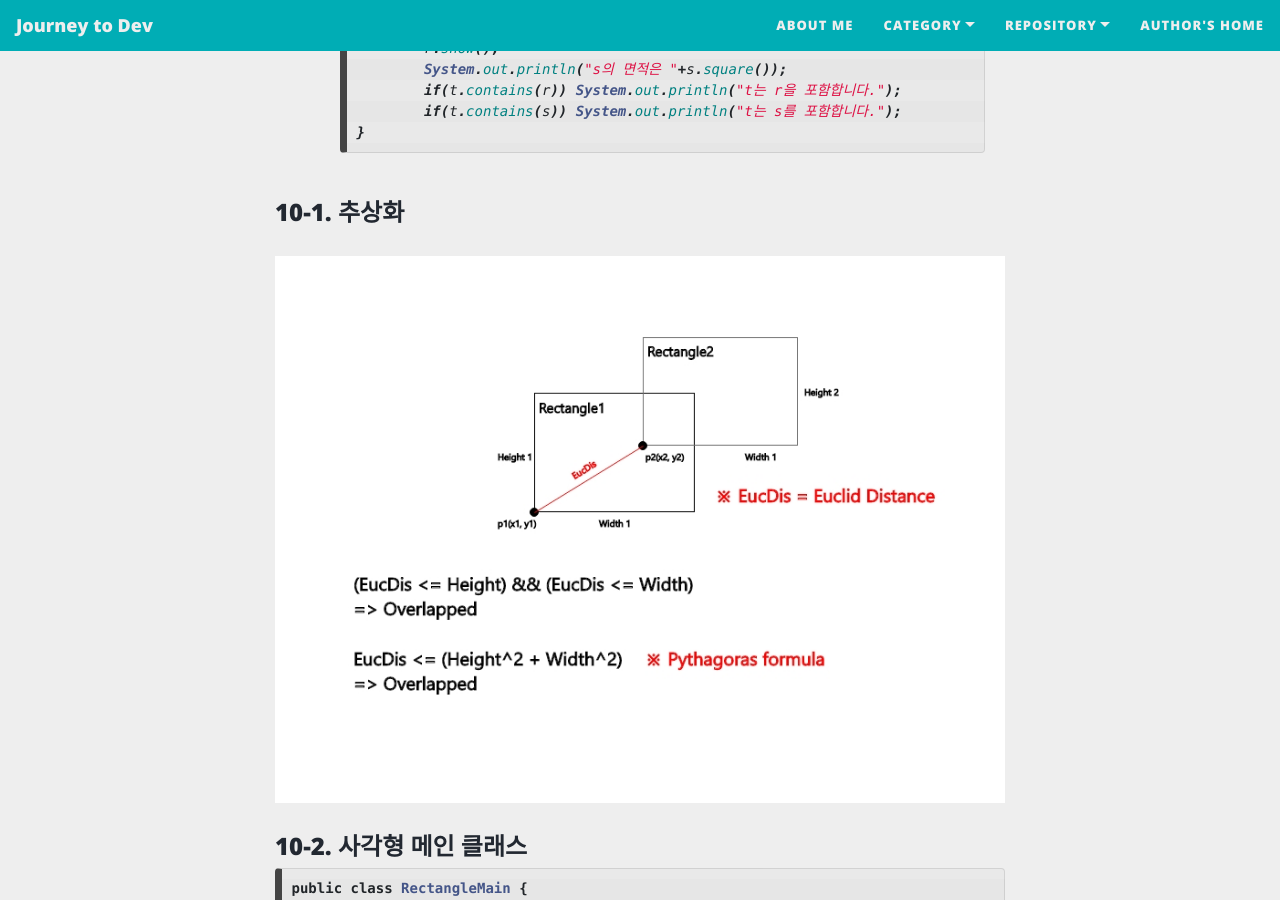
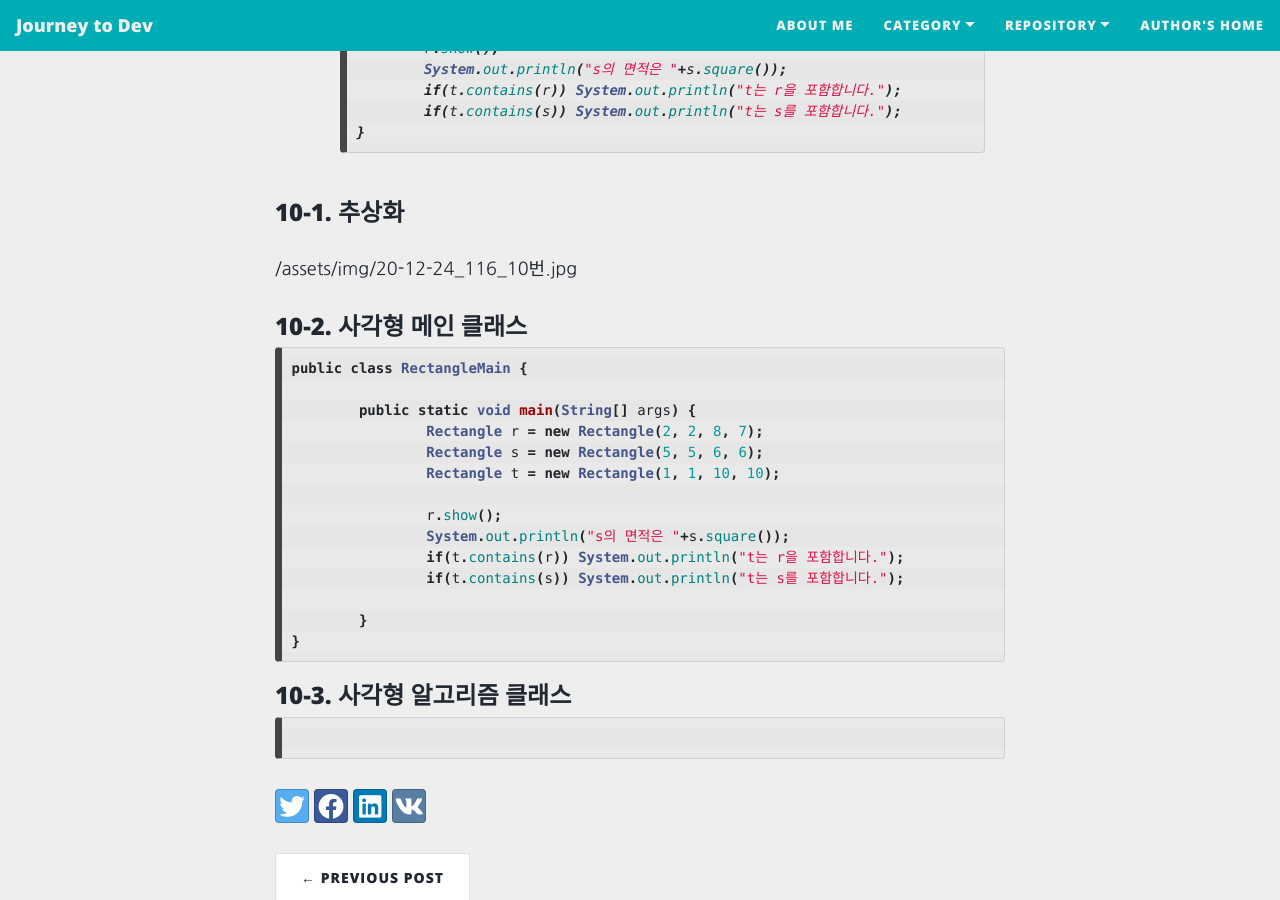
Before and after one commit to roqhdehd502/roqhdehd502.github.io, a Jekyll site: the page built from _posts/WebDev/2020-12-04-116.md, in a window 1280 px wide and 900 px high, scrolled down 5384 px. Built offline with Jekyll 4.4.1, drawn with Linux system fonts in a browser that asks for light colours; nearby versions of some CDN libraries.

Commit message:
Update 2020-12-04-116.md

```diff
--- a/_posts/WebDev/2020-12-04-116.md
+++ b/_posts/WebDev/2020-12-04-116.md
@@ -250,7 +250,7 @@ public class UAD {
 
 ### 10-1. 추상화 ###
 
-![](/assets/img/20-12-24_116_10번.jpg)
+/assets/img/20-12-24_116_10번.jpg
 
 ### 10-2. 사각형 메인 클래스 ###
 
```
